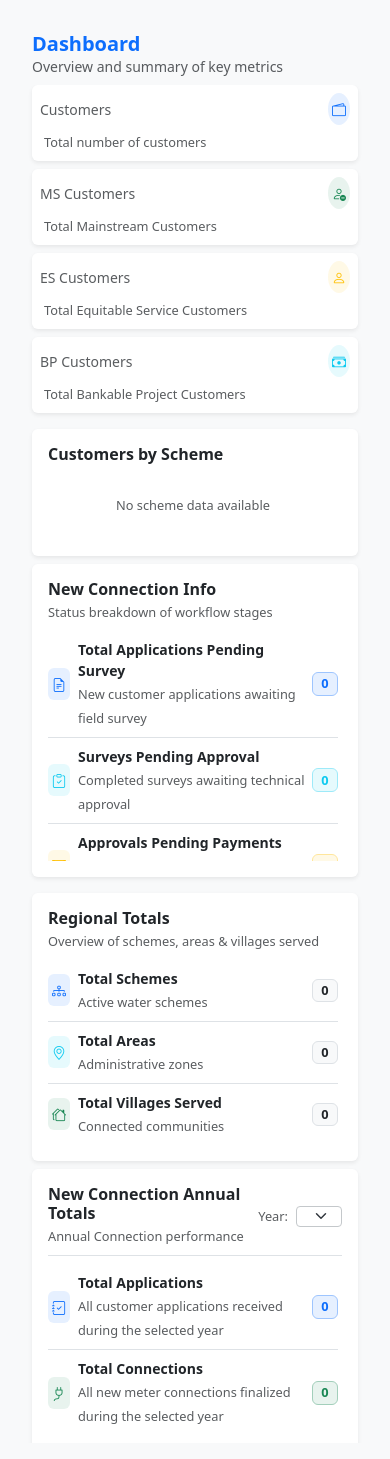
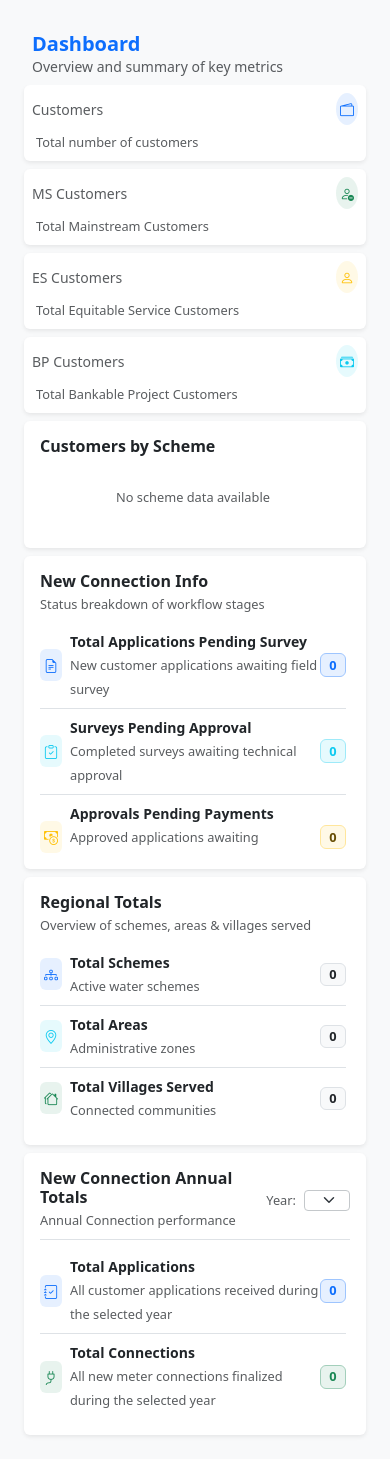
Before and after one commit to Marvyn95/ncs, a Flask app: template templates/home.html in a window 390 px wide. Shown: the part 52-1511 px from the top of the page. Run offline with Flask 3, Linux system fonts and the light colour scheme; the template is opened without the code that fills it, so the values that code supplies are empty; parts of the project's set-up code (start-up, migrations or seed data) failed here and were passed over.

Commit message:
Refactor home.html to improve layout by adjusting padding and grid settings for better responsiveness

```diff
--- a/templates/home.html
+++ b/templates/home.html
@@ -13,10 +13,10 @@
   </div>
 
   <!-- Scrollable Inner Content Body (Everything inside here scrolls) -->
-  <div class="flex-grow-1 overflow-y-auto px-3 pb-3 me-0">
+  <div class="flex-grow-1 overflow-y-auto px-2 pb-2 me-0">
 
     <!-- Top Metric Cards (Compact 4-Column Layout) -->
-    <div class="row g-2 g-md-3 mb-3">
+    <div class="row g-2 g-md-2 mb-2">
       <div class="col-md-3">
         <div class="card border-0 shadow-sm rounded-2">
           <div class="card-body p-2">
@@ -79,7 +79,7 @@
     </div>
 
     <!-- Main Content Grid (Customers by Scheme & New Connection Info) -->
-    <div class="row g-2 g-md-3 mb-3">
+    <div class="row g-2 g-md-2 mb-2">
 
       <!-- Schemes Breakdown Side Panel -->
       <div class="col-lg-6">
```
